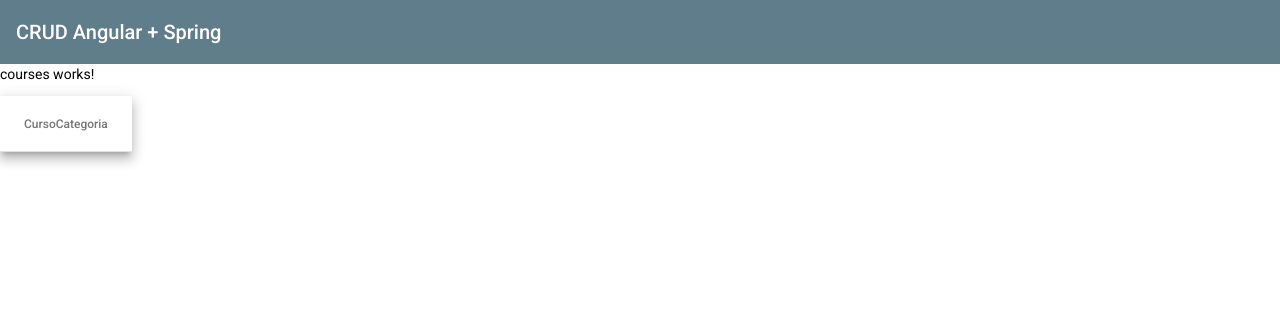
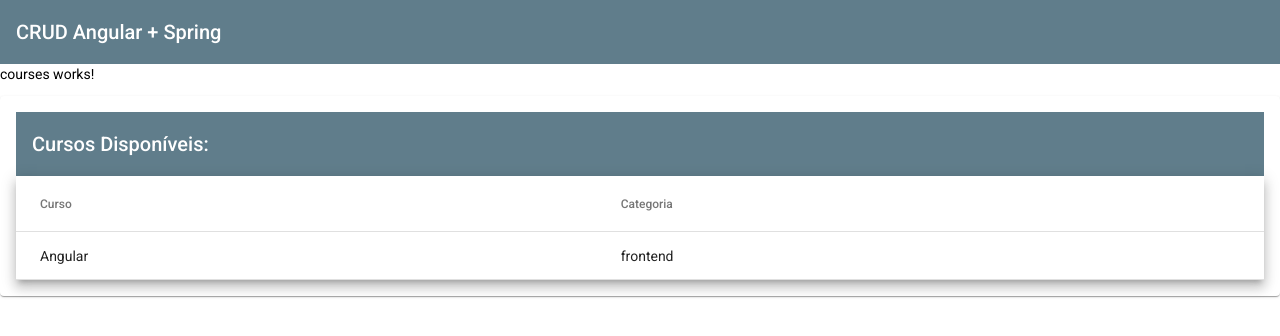
Before and after one commit to zomcarlos/angular, an Angular app: page /cursos in a window 1280 px wide. Shown: the top 336 px of the page. Built offline with nearby package versions, Linux system fonts and the light colour scheme.

Commit message:
reformulação estrutural

```diff
--- a/src/app/app.module.ts
+++ b/src/app/app.module.ts
@@ -3,6 +3,7 @@ import { MatToolbarModule } from '@angular/material/toolbar';
 import { BrowserModule } from '@angular/platform-browser';
 import { AppRoutingModule } from './app-routing.module';
 import { AppComponent } from './app.component';
+import { BrowserAnimationsModule } from '@angular/platform-browser/animations';
 
 @NgModule({
   declarations: [
@@ -11,7 +12,8 @@ import { AppComponent } from './app.component';
   imports: [
     AppRoutingModule,
     BrowserModule,
-    MatToolbarModule
+    MatToolbarModule,
+    BrowserAnimationsModule
   ],
   providers: [],
   bootstrap: [AppComponent]
--- a/src/app/courses/courses/courses.component.html
+++ b/src/app/courses/courses/courses.component.html
@@ -1,4 +1,6 @@
 <p>courses works!</p>
+<mat-card>
+  <mat-toolbar color="primary">Cursos Disponíveis:</mat-toolbar>
 <table mat-table [dataSource]="courses" class="mat-elevation-z8">
   <!-- Name Column -->
   <ng-container matColumnDef="name">
@@ -15,3 +17,5 @@
   <tr mat-header-row *matHeaderRowDef="displayedColumns"></tr>
   <tr mat-row *matRowDef="let row; columns: displayedColumns;"></tr>
 </table>
+
+</mat-card>
--- a/src/app/courses/courses/courses.component.scss
+++ b/src/app/courses/courses/courses.component.scss
@@ -0,0 +1,3 @@
+table{
+  width: 100%;
+}
--- a/src/app/courses/courses/courses.component.ts
+++ b/src/app/courses/courses/courses.component.ts
@@ -8,7 +8,13 @@ import {Course} from "../models/course";
 })
 export class CoursesComponent implements OnInit {
 
-  courses: Course[] = [];
+  courses: Course[] = [
+    {
+      _id:"01",
+    name:"Angular",
+    category: "frontend"
+    }
+  ];
   displayedColumns = ['name', 'category'];
 
   constructor() {
--- a/src/app/cursos/cursos.module.ts
+++ b/src/app/cursos/cursos.module.ts
@@ -4,6 +4,8 @@ import { CommonModule } from '@angular/common';
 import { CursosRoutingModule } from './cursos-routing.module';
 import {CoursesComponent} from "../courses/courses/courses.component";
 import {MatTableModule} from "@angular/material/table";
+import {MatCardModule} from "@angular/material/card";
+import {MatToolbarModule} from "@angular/material/toolbar";
 
 @NgModule({
   declarations: [
@@ -12,7 +14,9 @@ import {MatTableModule} from "@angular/material/table";
   imports: [
     CommonModule,
     CursosRoutingModule,
-    MatTableModule
+    MatTableModule,
+    MatCardModule,
+    MatToolbarModule
   ]
 })
 export class CursosModule { }
--- a/src/styles.scss
+++ b/src/styles.scss
@@ -13,3 +13,6 @@ $custom-theme: mat.define-light-theme($custom-app-primary, $custom-app-secondary
 
 html, body { height: 100%; }
 body { margin: 0; font-family: Rubik, "Rubik", monospace; }
+
+html, body { height: 100%; }
+body { margin: 0; font-family: Roboto, "Helvetica Neue", sans-serif; }
```
